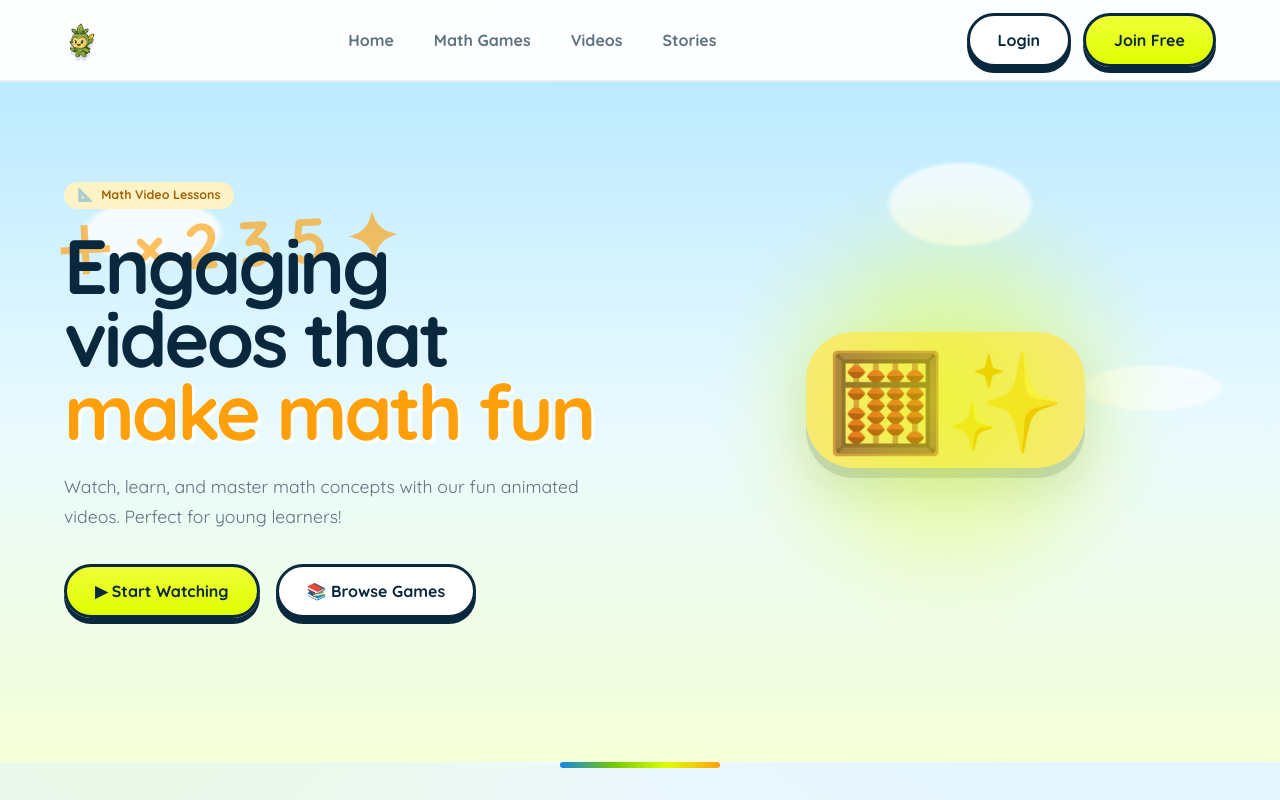
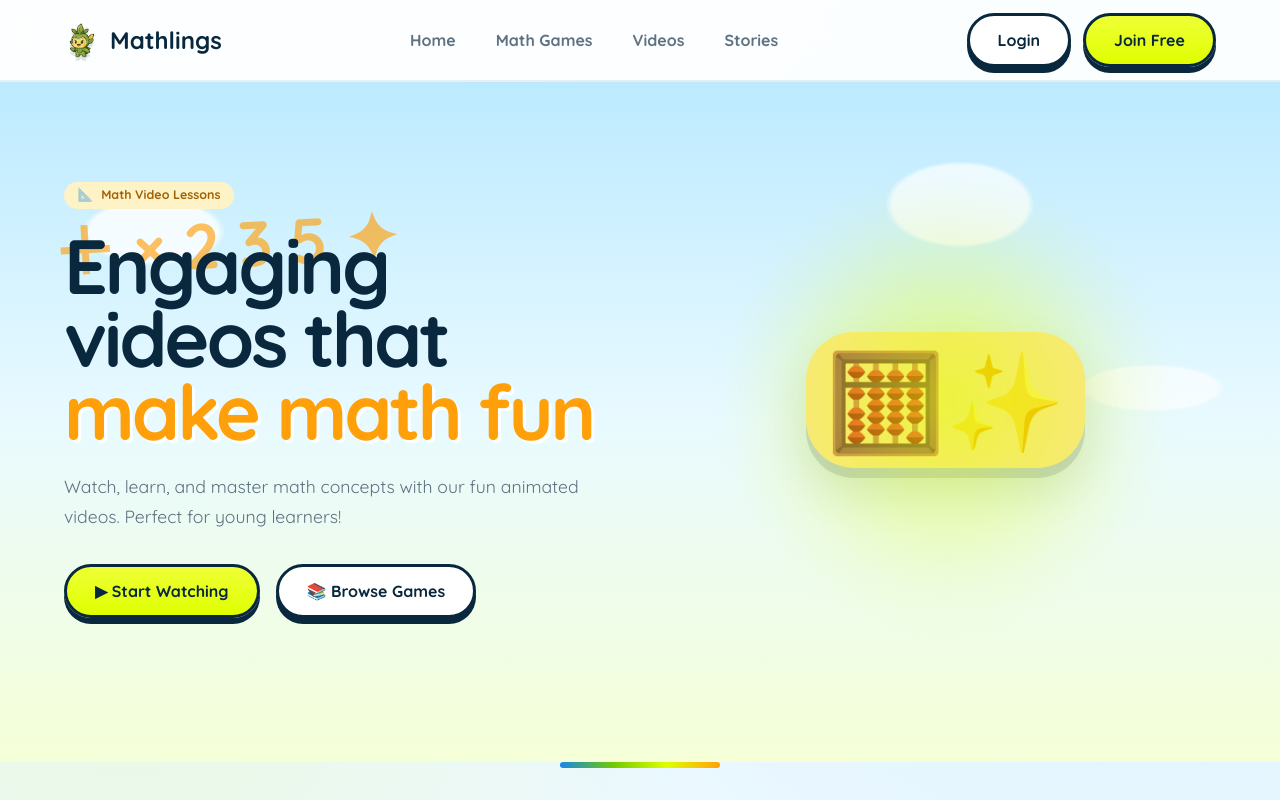
Before and after one commit to SanaHameed2/Website-with-Media-Query, a plain HTML site: page videos.html in a window 1280 px wide. Shown: the top 800 px of the page. Drawn offline with Linux system fonts and the light colour scheme.

Commit message:
Update videos.html navbar with logo+text for consistency

```diff
--- a/videos.html
+++ b/videos.html
@@ -15,12 +15,12 @@
   <!-- SKIP LINK -->
   <a href="#main" class="skip-link">Skip to main content</a>
 
-  <!-- NAVIGATION (Using home design classes) -->
+  <!-- NAVIGATION (UPDATED: Logo + Text) -->
   <nav class="navbar videos-nav" aria-label="Primary navigation">
     <div class="container navbar__inner videos-nav__inner">
       <a href="index.html" class="navbar__logo videos-nav__logo">
-        <!-- Use your horizontal logo here -->
         <img src="assets/images/mathlings-icon.webp" alt="Mathlings" style="height:36px; width:auto;">
+        <span>Mathlings</span>
       </a>
       <ul class="navbar__links videos-nav__links" role="list">
         <li><a href="index.html">Home</a></li>
@@ -43,7 +43,7 @@
   <!-- MAIN CONTENT -->
   <main id="main">
 
-    <!-- HERO SECTION (Using home hero classes) -->
+    <!-- HERO SECTION -->
     <section class="hero videos-hero" aria-labelledby="hero-title">
       <div class="container hero__container videos-hero__container">
         <div class="hero__text videos-hero__text">
@@ -69,7 +69,7 @@
       </div>
     </section>
 
-    <!-- VIDEO GRID SECTION (Using home grid classes) -->
+    <!-- VIDEO GRID SECTION -->
     <section id="library" class="section video-library" aria-labelledby="library-title">
       <div class="container">
         <div class="section-header">
```
